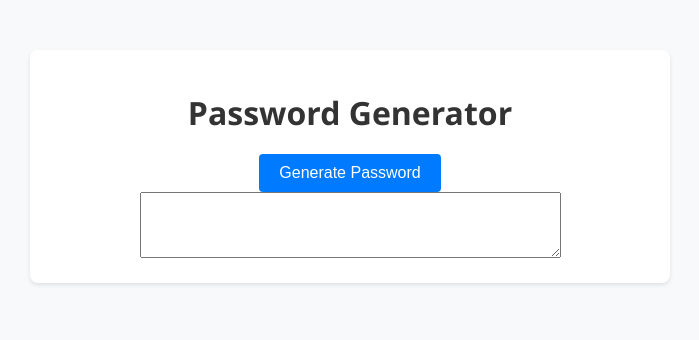
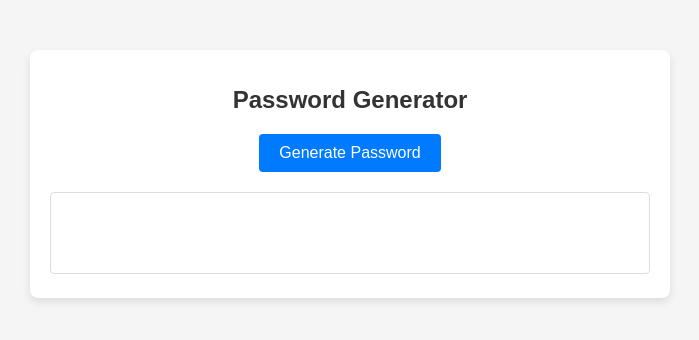
Before and after one commit to Shaddisme/password-generator, a plain HTML site: page index.html in a window 1280 px wide. Shown: the whole page, without its empty margins (290-989 px from the left). Drawn offline with Linux system fonts and the light colour scheme.

Commit message:
final css commit

```diff
--- a/style.css
+++ b/style.css
@@ -1,29 +1,24 @@
 body {
-    font-family: 'Segoe UI', Tahoma, Geneva, Verdana, sans-serif;
-    background-color: #f8f9fa;
+    font-family: Arial, sans-serif;
+    background-color: #f5f5f5;
     margin: 0;
     padding: 0;
 }
 
 .container {
-    width: 80%;
+    width: 60%;
     max-width: 600px;
     margin: 50px auto;
     padding: 20px;
     background-color: #fff;
     border-radius: 8px;
-    box-shadow: 0 2px 4px rgba(0, 0, 0, 0.1);
+    box-shadow: 0 4px 8px rgba(0, 0, 0, 0.1);
     text-align: center;
-    transition: transform 0.3s ease;
-}
-
-.container:hover {
-    transform: scale(1.05);
 }
 
 h1 {
     color: #333;
-    font-size: 32px;
+    font-size: 24px;
     margin-bottom: 20px;
 }
 
@@ -36,7 +31,6 @@
     border-radius: 4px;
     cursor: pointer;
     transition: background-color 0.3s ease;
-    outline: none;
 }
 
 button:hover {
@@ -47,13 +41,24 @@
     transform: translateY(2px);
 }
 
+textarea {
+    width: 100%;
+    padding: 10px;
+    margin-top: 20px;
+    border: 1px solid #ddd;
+    border-radius: 4px;
+    box-sizing: border-box;
+    resize: none;
+}
+
+/* Media Query */
 @media screen and (max-width: 768px) {
     .container {
         width: 90%;
     }
 
     h1 {
-        font-size: 28px;
+        font-size: 20px;
     }
 
     button {
```
